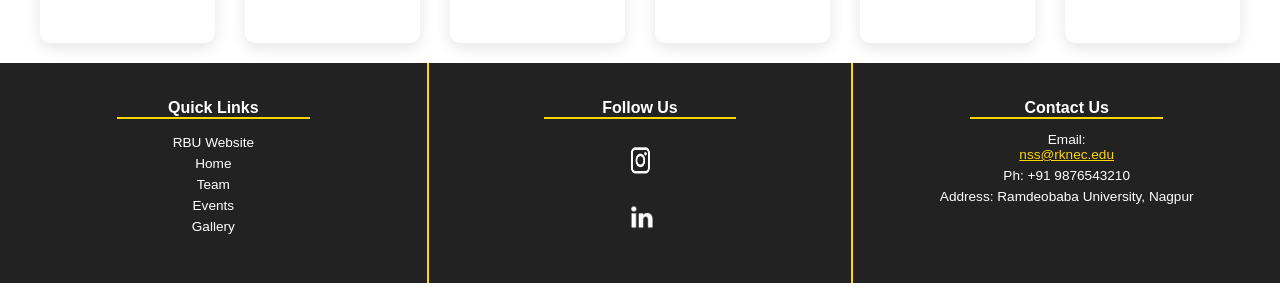
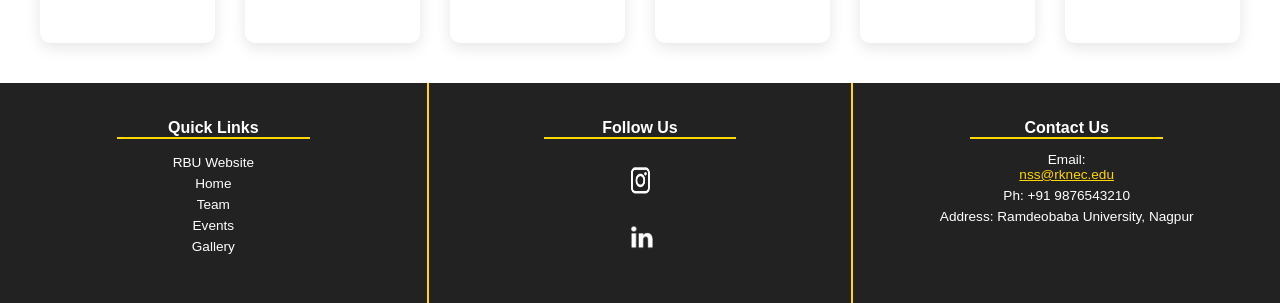
Before and after one commit to rudrakshnalbalwar/website, a React (Create React App) app: page / in a window 1280 px wide. Shown: the part 2425-2728 px from the top of the page. Built offline with nearby package versions, Linux system fonts and the light colour scheme.

Commit message:
updated main

```diff
--- a/src/NSSFooter.css
+++ b/src/NSSFooter.css
@@ -1,9 +1,9 @@
 /* Footer Container */
 .nss-footer {
+    padding-top: 20px;
     display: grid;
     grid-template-columns: repeat(3, 1fr); /* ✅ Always 3 equal sections */
     width: 100%;
-    background: #1A1A1A; /* Charcoal Black */
     color: white;
     text-align: center;
 }
--- a/src/NSSUnit.css
+++ b/src/NSSUnit.css
@@ -1,4 +1,8 @@
 /* Main container */
+html, body {
+  scrollbar-width: none;
+}
+
 .nss-container {
   font-family: Arial, sans-serif;
   color: white;
```
